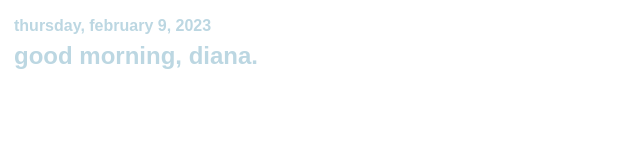
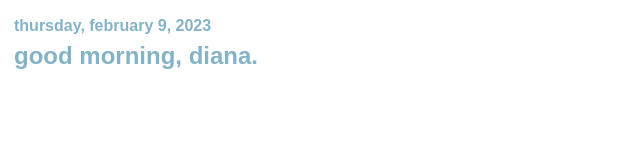
Before and after one commit to nana9708/notion, a plain HTML site: page greeting.html in a window 1280 px wide. Shown: the whole page, without its empty margins (0-640 px from the left). Drawn offline with Linux system fonts and the light colour scheme.

Commit message:
Update greeting.html

```diff
--- a/greeting.html
+++ b/greeting.html
@@ -6,7 +6,7 @@
         display: flex;
         font-family: sans-serif;
         font-size: 18pt;
-        color: #bcd7e2;
+        color: #85b3c6;
         padding: 5px;
         border: 1px solid #ffffff;
         justify-content: left;
```
